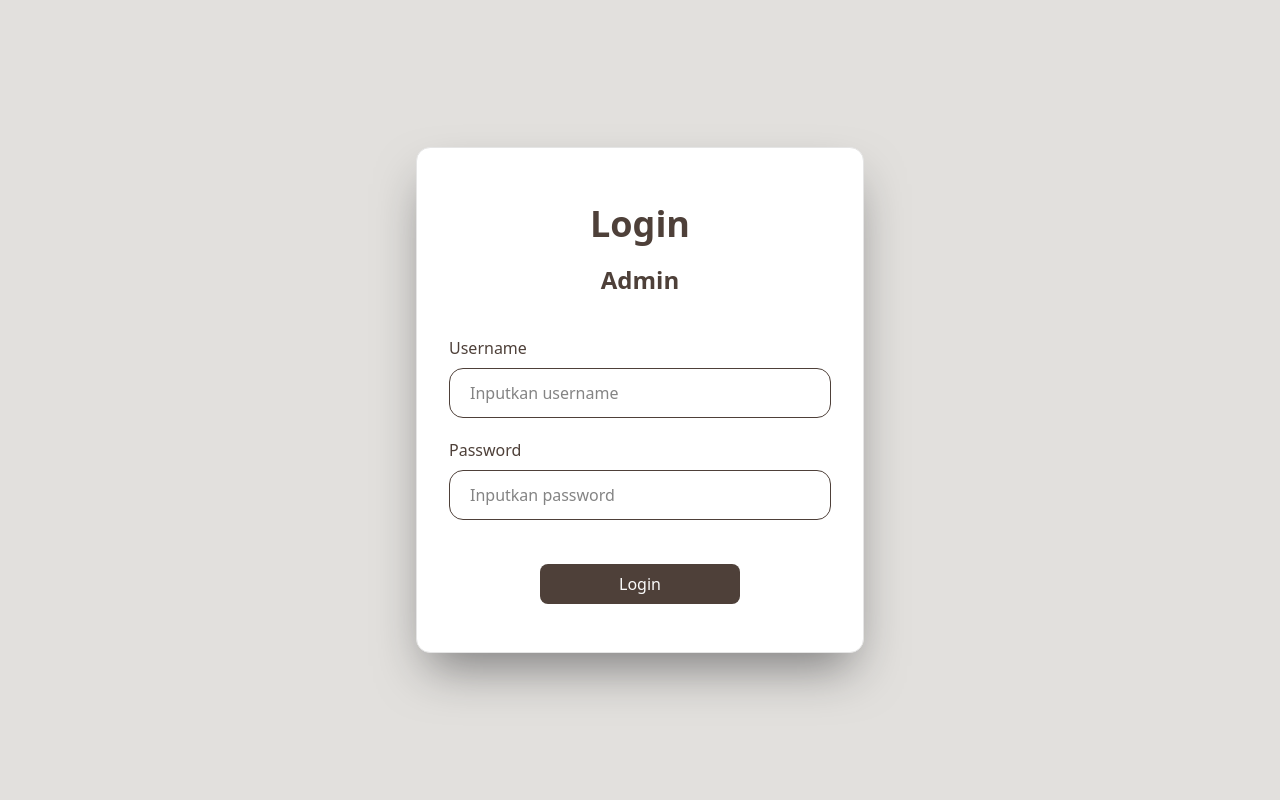
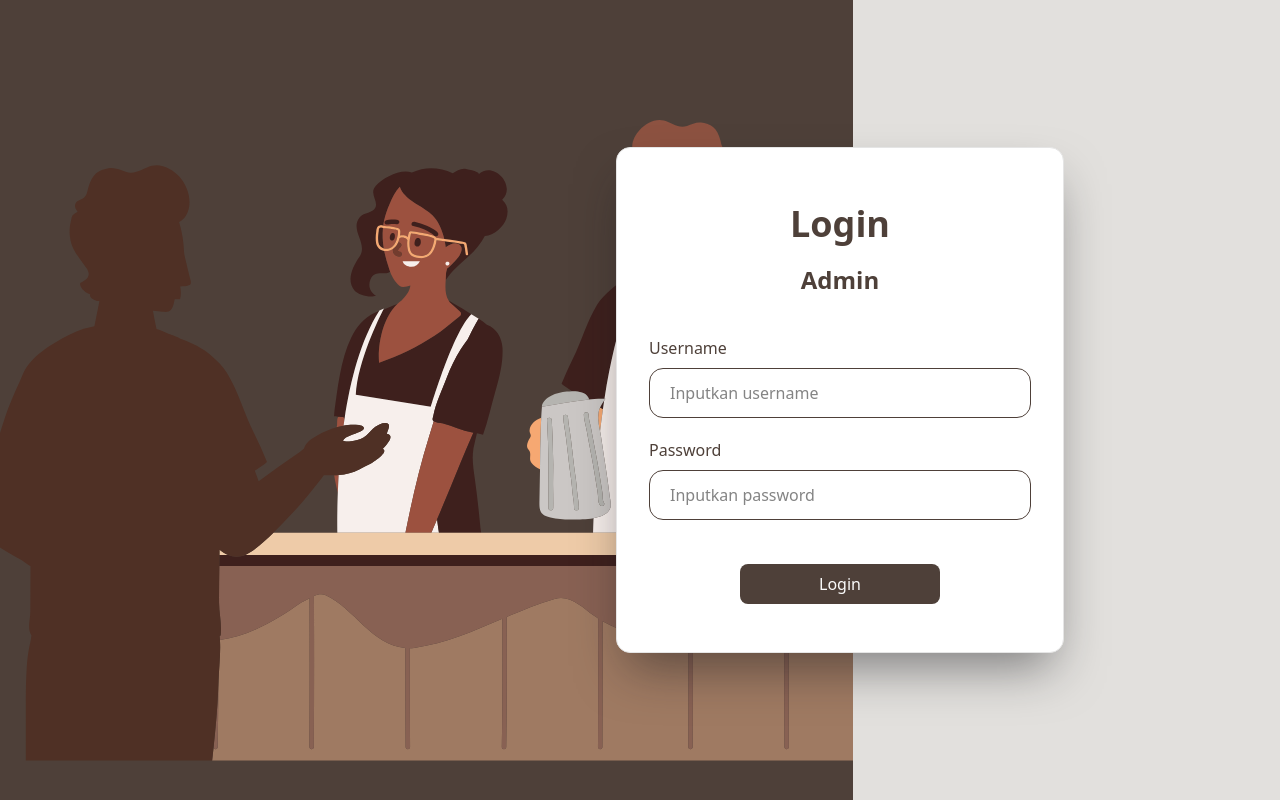
Before and after one commit to azizhadiid/lapakkito, a Next.js app: page /login in a window 1280 px wide. Built offline with nearby package versions, Linux system fonts and the light colour scheme.

Commit message:
update login admin udh oke tapi mungkin perlu perbaikan dikit, mau lanjut page lain

```diff
--- a/components/layout/admin/pages/login.tsx
+++ b/components/layout/admin/pages/login.tsx
@@ -15,18 +15,18 @@ import IlsLogin from "@/public/iconlogin.svg";
 
 export default function Login() {
   return (
-    <main className="min-h-screen bg-[rgb(226,224,221)] flex items-center justify-center p-4">
-      <section className="w-full max-w-md">
+    <main className="min-h-screen bg-[#4E4039] lg:bg-[rgb(226,224,221)]  flex items-center justify-center lg:justify-end p-4">
+      <section className="w-full max-w-md lg:mr-50">
         {/* Uncomment jika ingin menggunakan ilustrasi background */}
-        {/* <div className="bg-[#4E4039] fixed left-0 top-0 bottom-0 w-1/2 hidden lg:block">
+        <div className="bg-[#4E4039] absolute left-0 top-0 bottom-0 w-2/3 hidden lg:block">
           <Image
             src={IlsLogin}
             alt="ilustrator admin"
-            className="absolute top-1/2 left-1/2 transform -translate-x-1/2 -translate-y-1/2 h-auto w-3/4"
+            className="mt-30 md:hidden lg:block"
           />
-        </div> */}
+        </div>
 
-        <Card className="w-full shadow-2xl shadow-zinc-900/50">
+        <Card className="w-full shadow-2xl shadow-zinc-900/50 relative">
           <CardContent className="pt-8 pb-6 px-6 sm:px-8">
             <section className="mb-8 sm:mb-10">
               <CardTitle className="text-center text-[#4E4039] text-3xl sm:text-4xl mb-3 sm:mb-5 font-bold">
```
